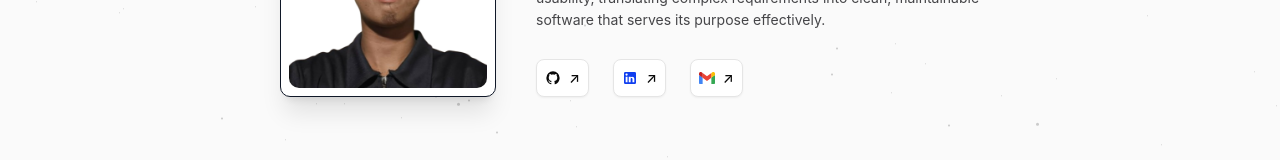
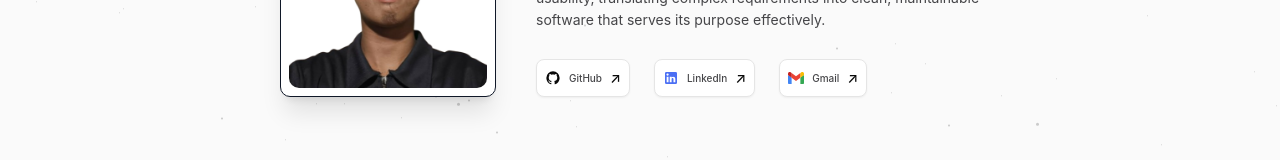
Before and after one commit to Jingjing-20/portfolio, a React (Vite) app: page / in a window 1280 px wide. Shown: the part 263-423 px from the top of the page. Built offline with nearby package versions, Linux system fonts and the light colour scheme.

Commit message:
restructure 6 about section 4

```diff
--- a/src/components/About.jsx
+++ b/src/components/About.jsx
@@ -34,9 +34,7 @@ const CONTACT_LINKS = [
     href: 'https://www.linkedin.com/in/gian-carlo-ulep-003490346/',
     description: 'Connect with me professionally.',
     icon: (
-      <svg xmlns="http://www.w3.org/2000/svg" viewBox="0 0 24 24" className="h-5 w-5" aria-hidden="true">
-        <path fill="#0f3eef" d="M19 3a2 2 0 0 1 2 2v14a2 2 0 0 1-2 2H5a2 2 0 0 1-2-2V5a2 2 0 0 1 2-2zm-.5 15.5v-5.3a3.26 3.26 0 0 0-3.26-3.26c-.85 0-1.84.52-2.32 1.3v-1.11h-2.79v8.37h2.79v-4.93c0-.77.62-1.4 1.39-1.4a1.4 1.4 0 0 1 1.4 1.4v4.93zM6.88 8.56a1.68 1.68 0 0 0 1.68-1.68c0-.93-.75-1.69-1.68-1.69a1.69 1.69 0 0 0-1.69 1.69c0 .93.76 1.68 1.69 1.68m1.39 9.94v-8.37H5.5v8.37z"/>
-      </svg>
+<svg xmlns="http://www.w3.org/2000/svg" width="1em" height="1em" viewBox="0 0 24 24"><title xmlns="">linkedin</title><path fill="#4b6ff4" d="M19 3a2 2 0 0 1 2 2v14a2 2 0 0 1-2 2H5a2 2 0 0 1-2-2V5a2 2 0 0 1 2-2zm-.5 15.5v-5.3a3.26 3.26 0 0 0-3.26-3.26c-.85 0-1.84.52-2.32 1.3v-1.11h-2.79v8.37h2.79v-4.93c0-.77.62-1.4 1.39-1.4a1.4 1.4 0 0 1 1.4 1.4v4.93zM6.88 8.56a1.68 1.68 0 0 0 1.68-1.68c0-.93-.75-1.69-1.68-1.69a1.69 1.69 0 0 0-1.69 1.69c0 .93.76 1.68 1.69 1.68m1.39 9.94v-8.37H5.5v8.37z"/></svg>
     ),
   },
   {
@@ -179,6 +177,7 @@ export default function About() {
                 aria-label={contact.label}
               >
                 {contact.icon}
+                <span className="text-[10px] font-medium text-base-content/80">{contact.label}</span>
                 ↗
               </button>
             ))}
```
